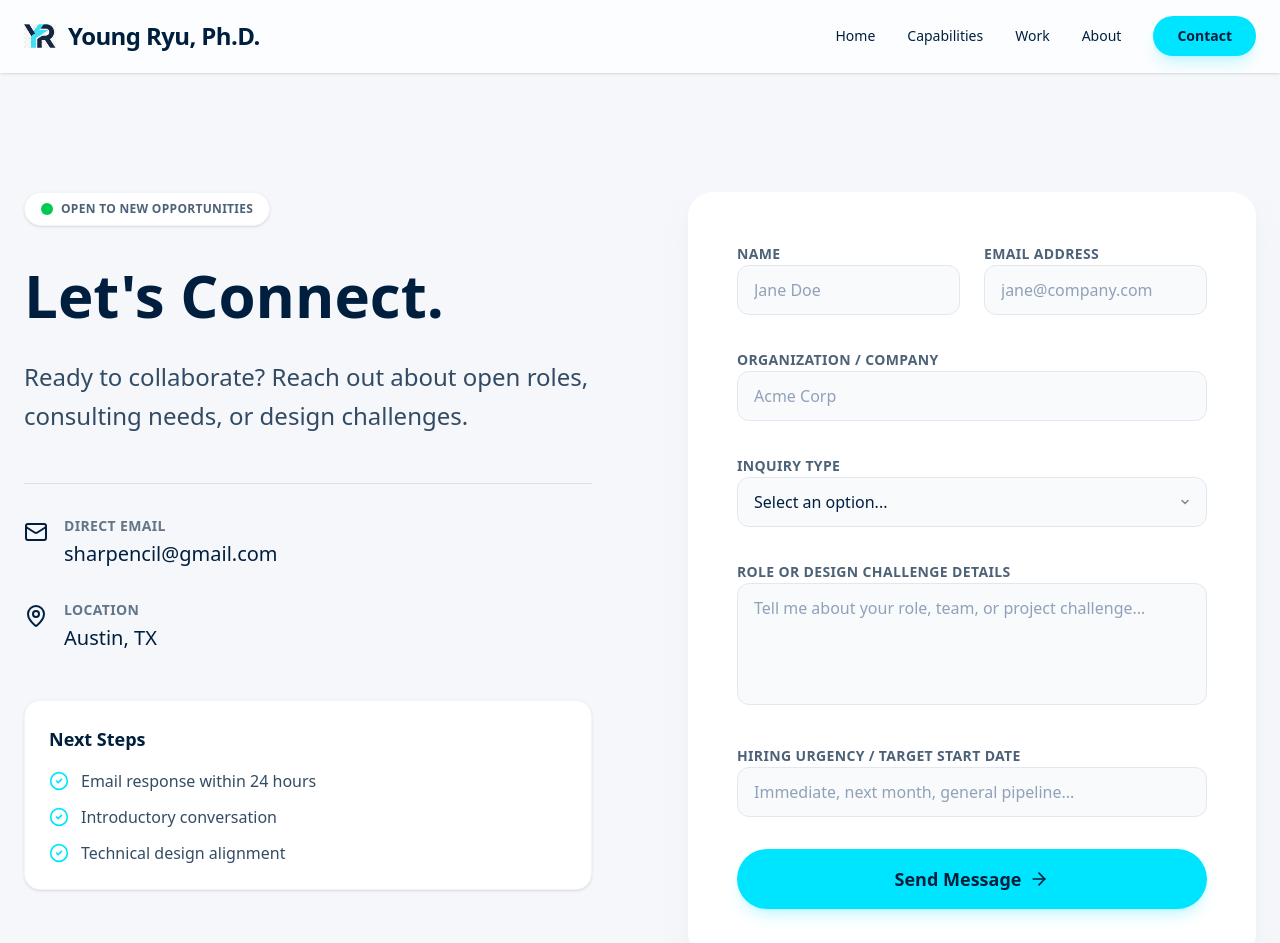
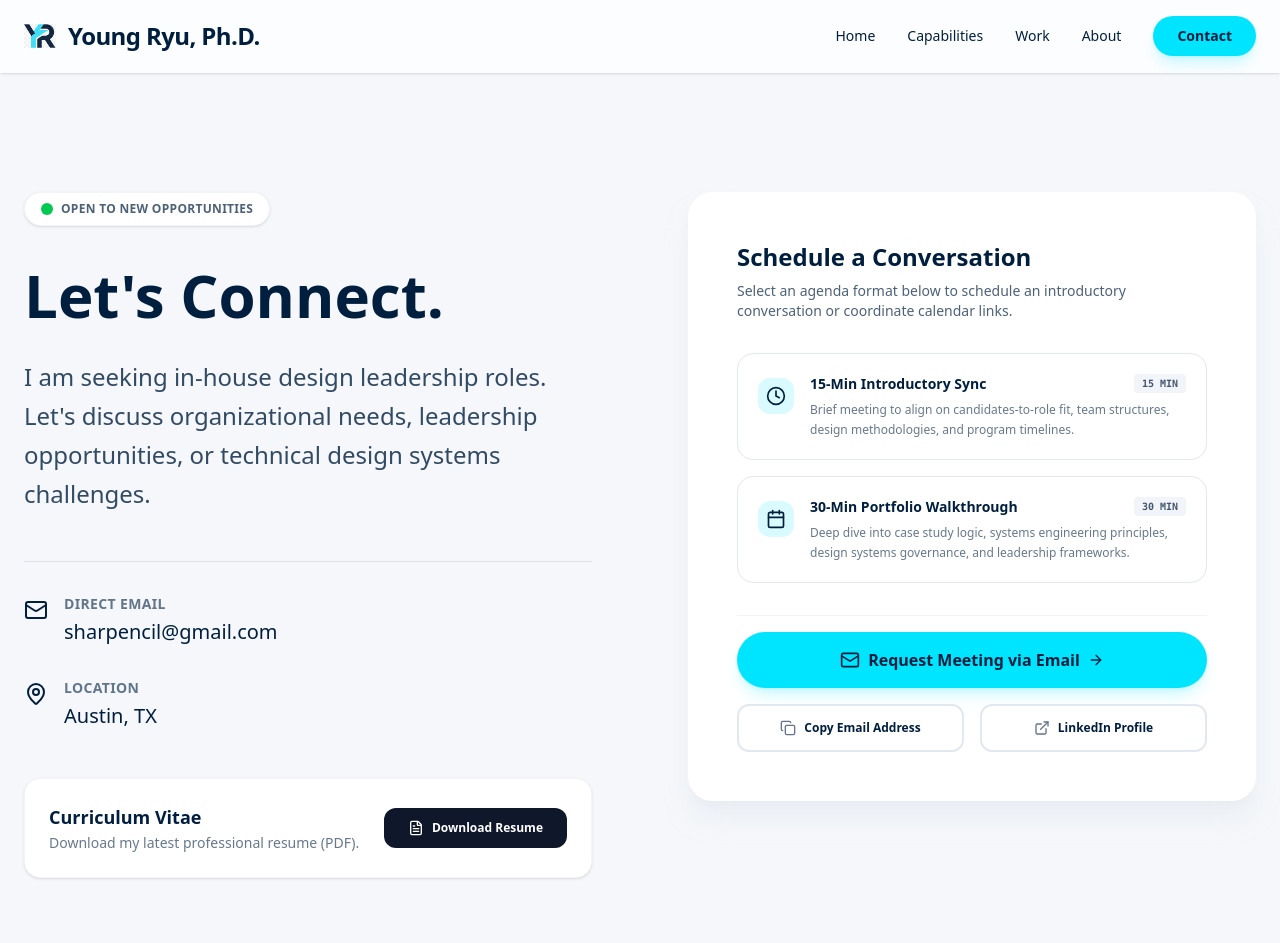
Before and after one commit to sharpencil/portfolio-website, a Next.js app: page /start in a window 1280 px wide. Shown: the top 943 px of the page. Built offline with nearby package versions, Linux system fonts and the light colour scheme; a web font is replaced by a local one.

Commit message:
Refactor Contact page into a friction-free Direct Contact and Credentials Hub, removing submission form

```diff
--- a/src/app/start/StartClient.tsx
+++ b/src/app/start/StartClient.tsx
@@ -3,41 +3,30 @@
 import { useState } from "react";
 import Navbar from "@/components/Navbar";
 import { motion } from "framer-motion";
-import { Mail, MapPin, CheckCircle2, ArrowRight, CheckCircle } from "lucide-react";
+import {
+    Mail,
+    MapPin,
+    CheckCircle2,
+    ArrowRight,
+    Copy,
+    Check,
+    FileText,
+    Calendar,
+    Clock,
+    ExternalLink
+} from "lucide-react";
 
 export default function StartClient() {
-    const [isSubmitted, setIsSubmitted] = useState(false);
-    const [isLoading, setIsLoading] = useState(false);
+    const [copied, setCopied] = useState(false);
 
-    const handleSubmit = (e: React.FormEvent<HTMLFormElement>) => {
-        e.preventDefault();
-        setIsLoading(true);
-
-        const myForm = e.currentTarget;
-        const formData = new FormData(myForm);
-        const data = new URLSearchParams();
-
-        // 1. Manually add the form-name so Netlify knows which form this is
-        data.append("form-name", "start-form");
-
-        // 2. Append all other fields
-        for (const pair of formData.entries()) {
-            data.append(pair[0], pair[1] as string);
-        }
-
-        // 3. Post to the static HTML file we created
-        fetch("/__forms.html", {
-            method: "POST",
-            headers: { "Content-Type": "application/x-www-form-urlencoded" },
-            body: data.toString(),
-        })
-            .then(() => setIsSubmitted(true))
-            .catch((error) => alert(error))
-            .finally(() => setIsLoading(false));
+    const handleCopyEmail = () => {
+        navigator.clipboard.writeText("sharpencil@gmail.com");
+        setCopied(true);
+        setTimeout(() => setCopied(false), 2000);
     };
 
     return (
-        <main className="min-h-screen bg-slate-gray selection:bg-electric-cyan selection:text-authority-navy font-sans">
+        <main className="min-h-screen bg-slate-gray selection:bg-electric-cyan selection:text-authority-navy font-sans text-authority-navy">
             <Navbar />
 
             <div className="container mx-auto px-6 py-32 lg:py-48 min-h-screen flex items-center justify-center">
@@ -65,7 +54,7 @@ export default function StartClient() {
                             Let's Connect.
                         </h1>
                         <p className="text-xl md:text-2xl text-authority-navy/80 font-light mb-12 leading-relaxed">
-                            Ready to collaborate? Reach out about open roles, consulting needs, or design challenges.
+                            I am seeking in-house design leadership roles. Let's discuss organizational needs, leadership opportunities, or technical design systems challenges.
                         </p>
 
                         <div className="space-y-8 border-t border-authority-navy/10 pt-8">
@@ -86,104 +75,114 @@ export default function StartClient() {
                             </div>
                         </div>
 
-                        <div className="mt-12 bg-white p-6 rounded-2xl shadow-sm border border-slate-100">
-                            <h3 className="text-lg font-bold font-heading text-authority-navy mb-4">Next Steps</h3>
-                            <ul className="space-y-3">
-                                {["Email response within 24 hours", "Introductory conversation", "Technical design alignment"].map((item, i) => (
-                                    <li key={i} className="flex items-center gap-3 text-authority-navy/80">
-                                        <CheckCircle2 className="w-5 h-5 text-electric-cyan" />
-                                        <span>{item}</span>
-                                    </li>
-                                ))}
-                            </ul>
+                        {/* Credentials Card */}
+                        <div className="mt-12 bg-white p-6 rounded-2xl shadow-sm border border-slate-100 flex flex-col sm:flex-row gap-4 items-center justify-between">
+                            <div>
+                                <h3 className="text-lg font-bold font-heading text-authority-navy">Curriculum Vitae</h3>
+                                <p className="text-sm text-authority-navy/60 font-light mt-0.5">Download my latest professional resume (PDF).</p>
+                            </div>
+                            <a
+                                href="/resume.pdf"
+                                target="_blank"
+                                rel="noopener noreferrer"
+                                className="w-full sm:w-auto inline-flex items-center justify-center gap-2 px-6 py-3 bg-slate-900 hover:bg-slate-800 text-white rounded-xl text-xs font-bold transition-all shrink-0"
+                            >
+                                <FileText className="w-4 h-4" />
+                                Download Resume
+                            </a>
                         </div>
                     </motion.div>
 
-                    {/* Right Column: Intake Form Card */}
+                    {/* Right Column: Interaction Hub */}
                     <motion.div
                         initial={{ opacity: 0, y: 30 }}
                         animate={{ opacity: 1, y: 0 }}
                         transition={{ duration: 0.8, delay: 0.2, ease: "easeOut" }}
-                        className="bg-white p-8 md:p-12 rounded-3xl shadow-xl shadow-slate-200/50 border border-white"
+                        className="bg-white p-8 md:p-12 rounded-3xl shadow-xl shadow-slate-200/50 border border-white space-y-8 text-left"
                     >
-                        {isSubmitted ? (
-                            <motion.div
-                                initial={{ opacity: 0, scale: 0.9 }}
-                                animate={{ opacity: 1, scale: 1 }}
-                                className="text-center py-24"
-                            >
-                                <div className="w-20 h-20 bg-electric-cyan/10 rounded-full flex items-center justify-center mx-auto mb-6">
-                                    <CheckCircle className="w-10 h-10 text-electric-cyan" />
+                        <div>
+                            <h2 className="text-2xl font-bold font-heading text-authority-navy mb-2">Schedule a Conversation</h2>
+                            <p className="text-sm text-authority-navy/70 font-light">
+                                Select an agenda format below to schedule an introductory conversation or coordinate calendar links.
+                            </p>
                         </div>
-                                <h3 className="text-3xl font-bold font-heading text-authority-navy mb-4">Message Sent.</h3>
-                                <p className="text-authority-navy/70 text-lg max-w-md mx-auto mb-8">
-                                    Your message has been received. I will review your inquiry and respond shortly.
+
+                        {/* Booking Options Cards */}
+                        <div className="space-y-4">
+                            <div className="p-5 border border-slate-200 rounded-2xl hover:border-slate-300 hover:bg-slate-50 transition-all flex items-start gap-4">
+                                <div className="mt-1 p-2 bg-electric-cyan/15 rounded-xl text-authority-navy">
+                                    <Clock className="w-5 h-5 text-authority-navy" />
+                                </div>
+                                <div className="flex-1">
+                                    <div className="flex justify-between items-start">
+                                        <span className="font-bold text-sm">15-Min Introductory Sync</span>
+                                        <span className="text-[10px] font-mono bg-slate-100 text-slate-600 px-2 py-0.5 rounded font-bold">15 MIN</span>
+                                    </div>
+                                    <p className="text-xs text-authority-navy/60 font-light mt-1.5 leading-relaxed">
+                                        Brief meeting to align on candidates-to-role fit, team structures, design methodologies, and program timelines.
                                     </p>
-                                <button
-                                    onClick={() => window.location.href = '/'}
-                                    className="px-8 py-3 border-2 border-authority-navy text-authority-navy font-bold rounded-lg hover:bg-authority-navy hover:text-white transition-colors"
-                                >
-                                    Return to HQ
-                                </button>
-                            </motion.div>
-                        ) : (
-                            <form
-                                data-netlify="true"
-                                name="start-form"
-                                method="POST"
-                                className="space-y-8"
-                                onSubmit={handleSubmit}
-                            >
-                                <input type="hidden" name="form-name" value="start-form" />
-                                <div className="grid md:grid-cols-2 gap-6">
-                                    <div className="space-y-2">
-                                        <label htmlFor="name" className="text-sm font-bold uppercase tracking-wide text-authority-navy/70">Name</label>
-                                        <input required type="text" id="name" name="name" className="w-full px-4 py-3 rounded-xl bg-slate-50 border border-slate-200 focus:border-electric-cyan focus:ring-1 focus:ring-electric-cyan outline-none transition-all text-authority-navy placeholder:text-slate-400" placeholder="Jane Doe" />
-                                    </div>
-                                    <div className="space-y-2">
-                                        <label htmlFor="email" className="text-sm font-bold uppercase tracking-wide text-authority-navy/70">Email Address</label>
-                                        <input required type="email" id="email" name="email" className="w-full px-4 py-3 rounded-xl bg-slate-50 border border-slate-200 focus:border-electric-cyan focus:ring-1 focus:ring-electric-cyan outline-none transition-all text-authority-navy placeholder:text-slate-400" placeholder="jane@company.com" />
                                 </div>
                             </div>
 
-                                <div className="space-y-2">
-                                    <label htmlFor="org" className="text-sm font-bold uppercase tracking-wide text-authority-navy/70">Organization / Company</label>
-                                    <input required type="text" id="org" name="org" className="w-full px-4 py-3 rounded-xl bg-slate-50 border border-slate-200 focus:border-electric-cyan focus:ring-1 focus:ring-electric-cyan outline-none transition-all text-authority-navy placeholder:text-slate-400" placeholder="Acme Corp" />
+                            <div className="p-5 border border-slate-200 rounded-2xl hover:border-slate-300 hover:bg-slate-50 transition-all flex items-start gap-4">
+                                <div className="mt-1 p-2 bg-electric-cyan/15 rounded-xl text-authority-navy">
+                                    <Calendar className="w-5 h-5 text-authority-navy" />
                                 </div>
-
-                                <div className="space-y-2">
-                                    <label htmlFor="model" className="text-sm font-bold uppercase tracking-wide text-authority-navy/70">Inquiry Type</label>
-                                    <div className="relative">
-                                        <select id="model" name="model" defaultValue="" className="w-full px-4 py-3 rounded-xl bg-slate-50 border border-slate-200 focus:border-electric-cyan focus:ring-1 focus:ring-electric-cyan outline-none transition-all text-authority-navy appearance-none cursor-pointer">
-                                            <option value="" disabled>Select an option...</option>
-                                            <option value="full-time">Full-Time Permanent Role (W2)</option>
-                                            <option value="contract">Contract / Consulting Opportunity (1099/W2)</option>
-                                            <option value="part-time">Part-Time / Fractional Leadership</option>
-                                            <option value="interview">Advisory / Interview Invitation</option>
-                                            <option value="networking">General Networking / Collaboration</option>
-                                        </select>
-                                        <div className="absolute right-4 top-1/2 -translate-y-1/2 pointer-events-none text-authority-navy/50">
-                                            <svg width="12" height="12" viewBox="0 0 24 24" fill="none" stroke="currentColor" strokeWidth="3" strokeLinecap="round" strokeLinejoin="round"><path d="m6 9 6 6 6-6" /></svg>
+                                <div className="flex-1">
+                                    <div className="flex justify-between items-start">
+                                        <span className="font-bold text-sm">30-Min Portfolio Walkthrough</span>
+                                        <span className="text-[10px] font-mono bg-slate-100 text-slate-600 px-2 py-0.5 rounded font-bold">30 MIN</span>
+                                    </div>
+                                    <p className="text-xs text-authority-navy/60 font-light mt-1.5 leading-relaxed">
+                                        Deep dive into case study logic, systems engineering principles, design systems governance, and leadership frameworks.
+                                    </p>
                                 </div>
                             </div>
                         </div>
 
-                                <div className="space-y-2">
-                                    <label htmlFor="challenge" className="text-sm font-bold uppercase tracking-wide text-authority-navy/70">Role or Design Challenge Details</label>
-                                    <textarea required id="challenge" name="challenge" rows={4} className="w-full px-4 py-3 rounded-xl bg-slate-50 border border-slate-200 focus:border-electric-cyan focus:ring-1 focus:ring-electric-cyan outline-none transition-all text-authority-navy placeholder:text-slate-400 resize-none" placeholder="Tell me about your role, team, or project challenge..."></textarea>
+                        {/* Interactive Buttons */}
+                        <div className="space-y-4 pt-4 border-t border-slate-100">
+                            {/* Email Action */}
+                            <a
+                                href="mailto:sharpencil@gmail.com?subject=Inquiry from Portfolio Website&body=Hi Young,%0D%0A%0D%0AI would like to coordinate a time to sync. Below are details about the opportunity:%0D%0A%0D%0A- Company:%0D%0A- Role / Focus:%0D%0A- Best times for a calendar invite:"
+                                className="w-full py-4 bg-electric-cyan text-authority-navy font-bold text-base rounded-full shadow-lg shadow-electric-cyan/20 hover:shadow-electric-cyan/40 hover:-translate-y-0.5 transition-all duration-300 flex items-center justify-center gap-2 group"
+                            >
+                                <Mail className="w-5 h-5" />
+                                Request Meeting via Email
+                                <ArrowRight className="w-4 h-4 group-hover:translate-x-1 transition-transform" />
+                            </a>
+
+                            <div className="grid grid-cols-1 sm:grid-cols-2 gap-4">
+                                {/* Copy Email address */}
+                                <button
+                                    onClick={handleCopyEmail}
+                                    className="py-3.5 border-2 border-slate-200 hover:border-slate-300 text-authority-navy text-xs font-bold rounded-xl flex items-center justify-center gap-2 transition-colors bg-white"
+                                >
+                                    {copied ? (
+                                        <>
+                                            <Check className="w-4 h-4 text-emerald-500" />
+                                            <span>Email Copied!</span>
+                                        </>
+                                    ) : (
+                                        <>
+                                            <Copy className="w-4 h-4 text-slate-500" />
+                                            <span>Copy Email Address</span>
+                                        </>
+                                    )}
+                                </button>
+
+                                {/* LinkedIn Profile */}
+                                <a
+                                    href="https://linkedin.com/in/youngryu" // Replace with actual profile if different
+                                    target="_blank"
+                                    rel="noopener noreferrer"
+                                    className="py-3.5 border-2 border-slate-200 hover:border-slate-300 text-authority-navy text-xs font-bold rounded-xl flex items-center justify-center gap-2 transition-colors bg-white"
+                                >
+                                    <ExternalLink className="w-4 h-4 text-slate-500" />
+                                    LinkedIn Profile
+                                </a>
                             </div>
-
-                                <div className="space-y-2">
-                                    <label htmlFor="timeline" className="text-sm font-bold uppercase tracking-wide text-authority-navy/70">Hiring Urgency / Target Start Date</label>
-                                    <input type="text" id="timeline" name="timeline" className="w-full px-4 py-3 rounded-xl bg-slate-50 border border-slate-200 focus:border-electric-cyan focus:ring-1 focus:ring-electric-cyan outline-none transition-all text-authority-navy placeholder:text-slate-400" placeholder="Immediate, next month, general pipeline..." />
                         </div>
-
-                                <button type="submit" disabled={isLoading} className="w-full py-4 bg-electric-cyan text-authority-navy font-bold text-lg rounded-full shadow-lg shadow-electric-cyan/20 hover:shadow-electric-cyan/40 hover:-translate-y-1 transition-all duration-300 flex items-center justify-center gap-2 group disabled:opacity-50 disabled:cursor-not-allowed">
-                                    {isLoading ? "Submitting..." : "Send Message"}
-                                    {!isLoading && <ArrowRight className="w-5 h-5 group-hover:translate-x-1 transition-transform" />}
-                                </button>
-                            </form>
-                        )}
                     </motion.div>
 
                 </div>
```
Lines whose indentation alone changed are shown as unchanged.
